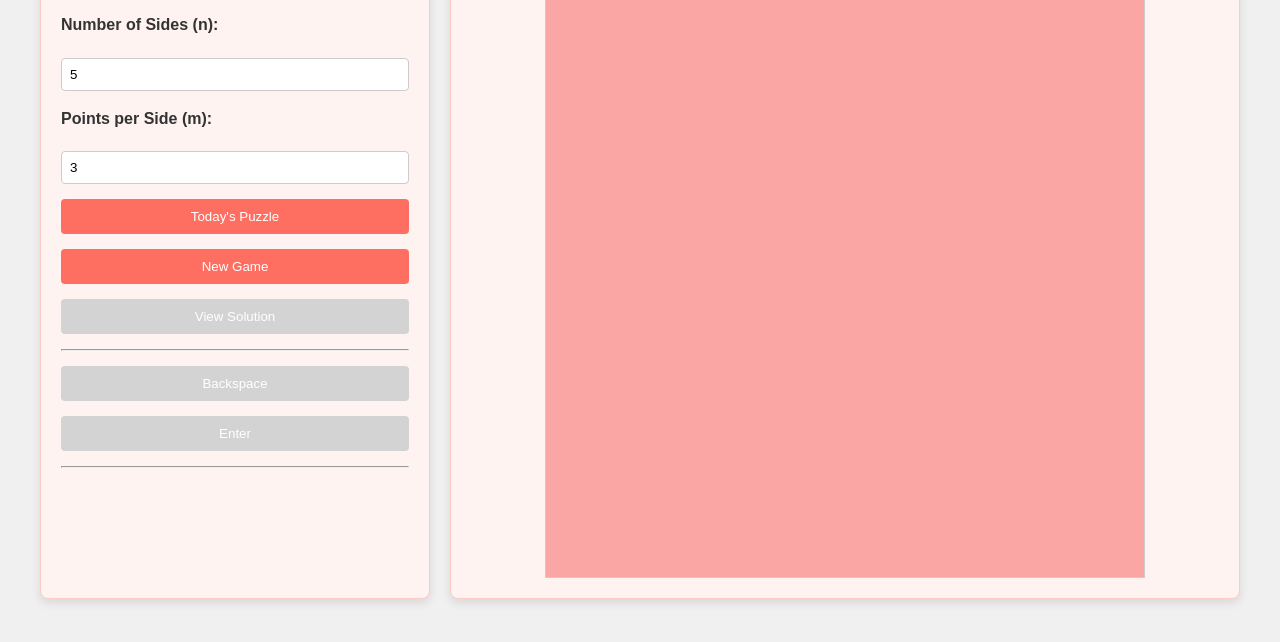
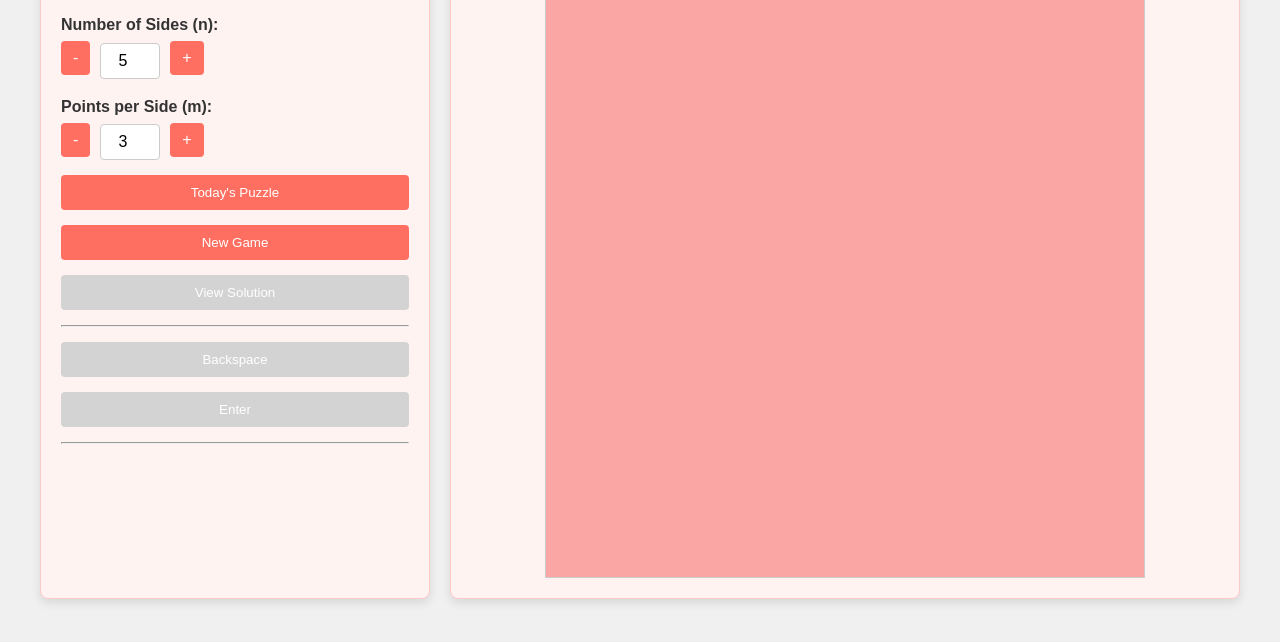
Before and after one commit to sohamkorade/letter-polygoned, a plain HTML site: page index.html in a window 1280 px wide. Shown: the part 138-780 px from the top of the page. Drawn offline with Linux system fonts and the light colour scheme; no server answers.

Commit message:
Improve input controls ui

```diff
--- a/index.html
+++ b/index.html
@@ -23,11 +23,23 @@
 		<div class="controls">
 			<h1>Letter Polygoned</h1>
 
-			<label for="n">Number of Sides (n):</label>
-			<input type="number" id="n" min="3" value="5">
+			<div class="control-group">
+				<label for="n">Number of Sides (n):</label>
+				<div class="input-wrapper">
+					<button onclick="changeValue('n', -1)">-</button>
+					<input type="number" id="n" min="3" value="5">
+					<button onclick="changeValue('n', 1)">+</button>
+				</div>
+			</div>
 
-			<label for="m">Points per Side (m):</label>
-			<input type="number" id="m" min="1" value="3">
+			<div class="control-group">
+				<label for="m">Points per Side (m):</label>
+				<div class="input-wrapper">
+					<button onclick="changeValue('m', -1)">-</button>
+					<input type="number" id="m" min="1" value="3">
+					<button onclick="changeValue('m', 1)">+</button>
+				</div>
+			</div>
 
 			<button id="todays" onclick="todays()">Today's Puzzle</button>
 			<button id="newgame" onclick="newGame()">New Game</button>
--- a/script.js
+++ b/script.js
@@ -284,6 +284,19 @@ window.addEventListener('keydown', (event) => {
 		addLetter(letter);
 	}
 });
+
+function changeValue(id, delta) {
+    const input = document.getElementById(id);
+    let newValue = parseInt(input.value) + delta;
+
+    // Ensure values stay within the valid range
+    if (id === 'n' && newValue >= 3) {
+        input.value = newValue;
+    }
+    if (id === 'm' && newValue >= 1) {
+        input.value = newValue;
+    }
+}
 
 function check_word(word) {
 	if (word.length < 3) {
--- a/styles.css
+++ b/styles.css
@@ -130,3 +130,43 @@
     border-radius: 4px;
     cursor: pointer;
   }
+
+.control-group {
+  display: flex;
+  flex-direction: column;
+}
+
+.input-wrapper {
+  display: flex;
+  align-items: center;
+  gap: 10px;
+}
+
+.input-wrapper input {
+  width: 60px;
+  text-align: center;
+  padding: 8px;
+  border: 1px solid #ccc;
+  border-radius: 4px;
+  font-size: 16px;
+}
+
+.input-wrapper button {
+  padding: 8px 12px;
+  background: #ff6f61;  /* Salmon color */
+  color: white;
+  border: none;
+  cursor: pointer;
+  transition: 0.3s;
+  border-radius: 4px;
+  font-size: 16px;
+}
+
+.input-wrapper button:hover {
+  background: #e85c50;  /* Darker salmon on hover */
+}
+
+.input-wrapper button:disabled {
+  background: #d3d3d3;  /* Light gray for disabled buttons */
+  cursor: not-allowed;
+}
```
